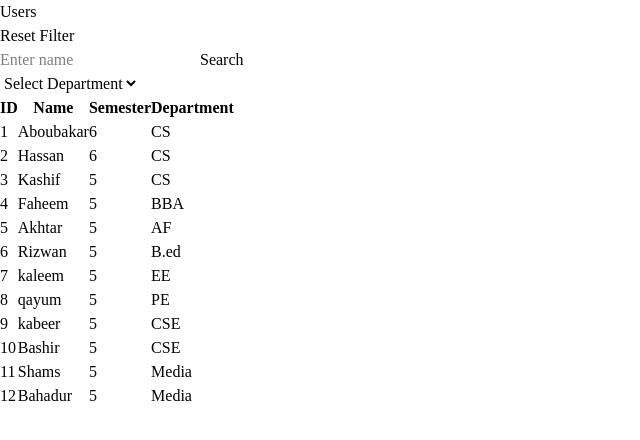
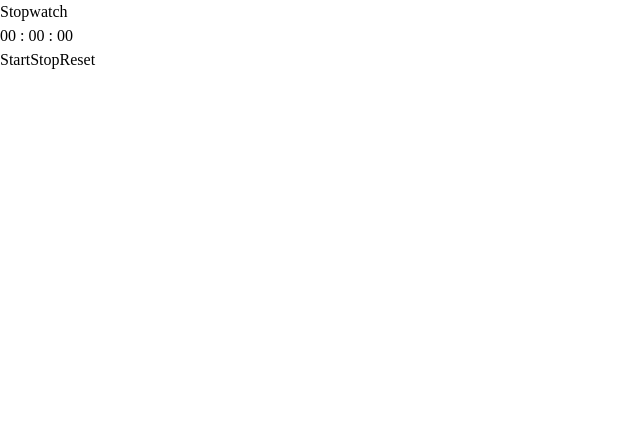
Before and after one commit to AboubakarArisar/React-practice-mid, a React (Vite) app in the folder practice/: page / in a window 1280 px wide. Shown: the top 440 px of the page, without its empty margins (0-640 px from the left). Built offline with nearby package versions, Linux system fonts and the light colour scheme.

Commit message:
changes added

```diff
--- a/practice/src/App.jsx
+++ b/practice/src/App.jsx
@@ -36,9 +36,9 @@ function App() {
 
       {/* <User /> */}
       {/* <Products /> */}
-      <UsersFiltering />
+      {/* <UsersFiltering /> */}
       {/* <TypingSpeedChecker /> */}
-      {/* <Stopwatch /> */}
+      <Stopwatch />
     </>
   );
 }
```
